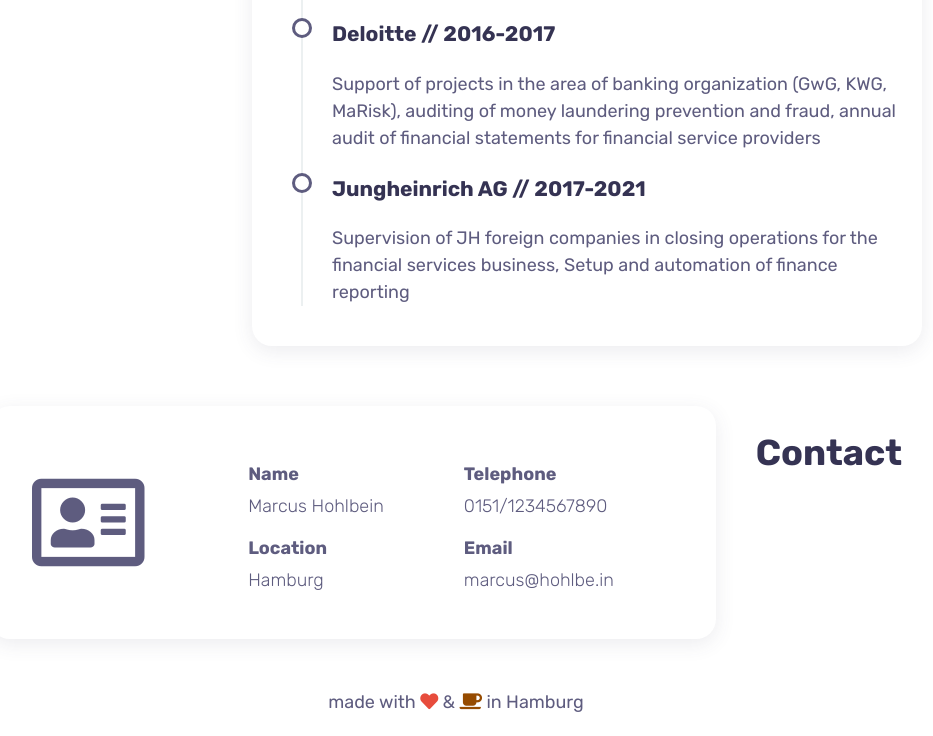
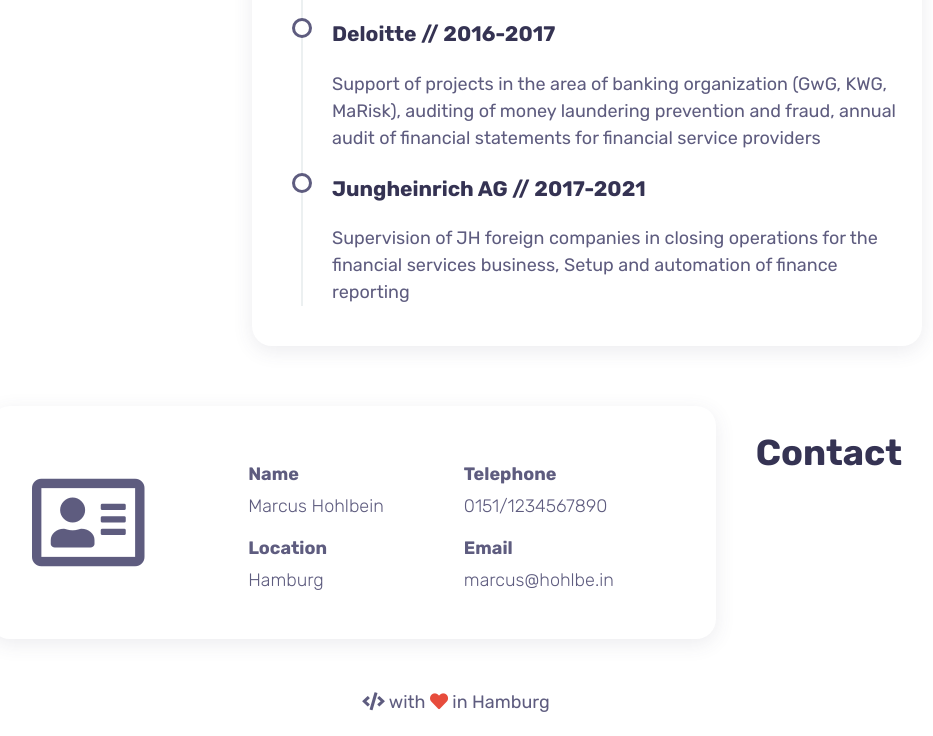
Before and after one commit to marcushohlbein/personal-website, a plain HTML site: page index.html in a window 1280 px wide. Shown: the part 2049-2785 px from the top of the page, without its empty margins (184-1117 px from the left). Drawn offline with Linux system fonts and the light colour scheme.

Commit message:
Adjust footer

```diff
--- a/index.html
+++ b/index.html
@@ -205,8 +205,8 @@
       </section>
     </main>
     <footer class="footer-container">
-      made with <i class="fas fa-heart red"></i> &
-      <i class="fas fa-coffee brown"></i> in Hamburg
+      <i class="fas fa-code"></i> with <i class="fas fa-heart red"></i> in
+      Hamburg
     </footer>
   </body>
 </html>
```
